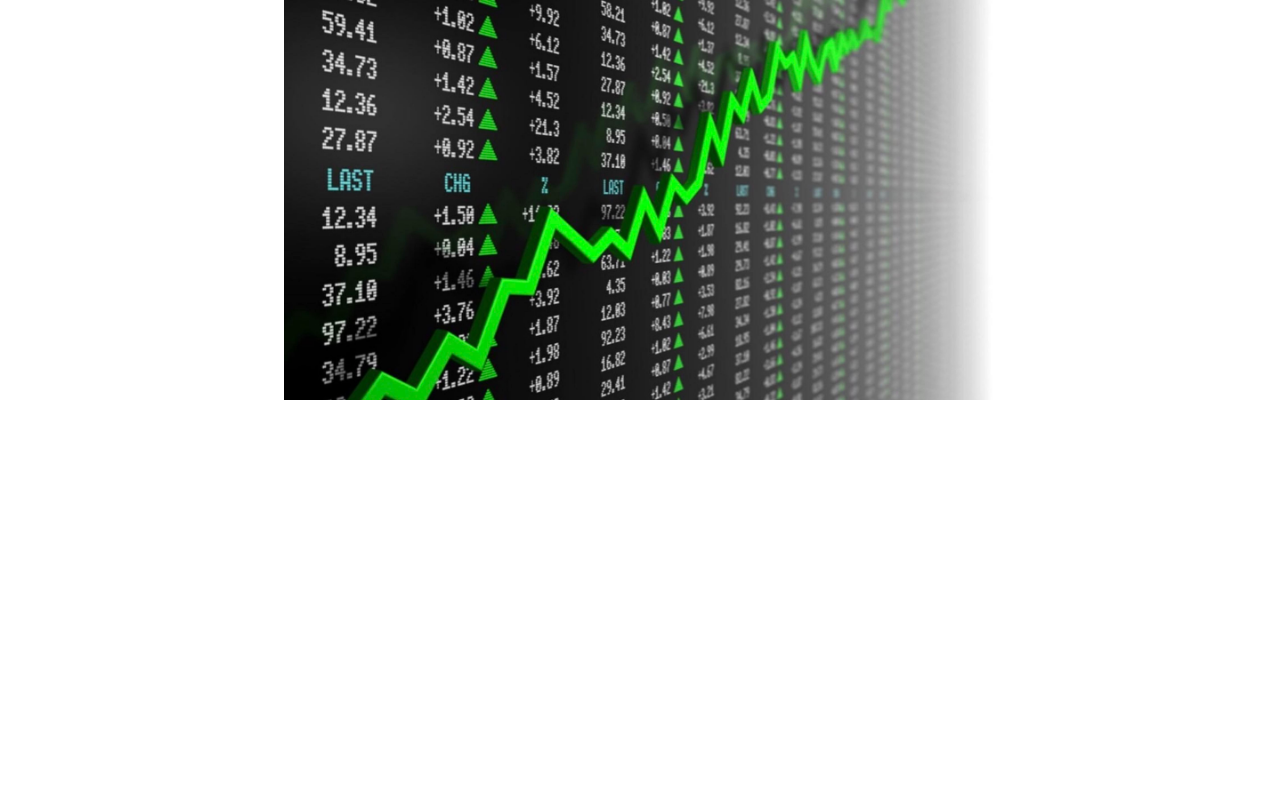
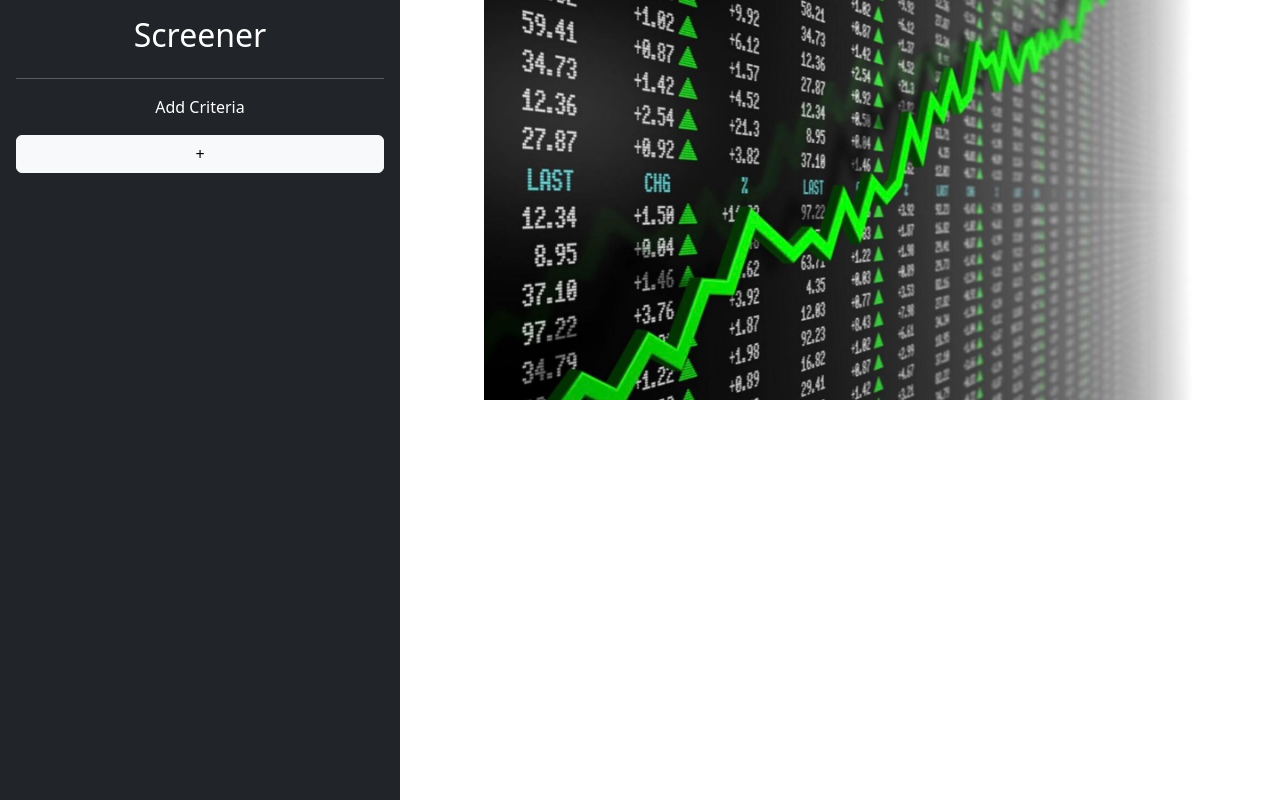
Before and after one commit to JustinWoo20/stock-screener, a Flask app: page /screener in a window 1280 px wide. Shown: the part 72-872 px from the top of the page. Before the commit the page ends 472 px from the top, so only its background shows below. Run offline with Flask 3, Linux system fonts and the light colour scheme.

Commit message:
start website outline

```diff
--- a/static/css/styles.css
+++ b/static/css/styles.css
@@ -1,6 +1,12 @@
-.img-container {
-    max-width: 75vw;
-    margin: 0 auto;
+.main-container {
+    display: flex;
+}
+
+.screener-header {
+    text-align: center;
+}
+
+.add {
     text-align: center;
 }
 
--- a/templates/screener.html
+++ b/templates/screener.html
@@ -19,7 +19,15 @@
             </ul>
         </header>
     </div>
-    <div class="img-container">
+    <div class="main-container">
+        <div class="d-flex flex-column flex-shrink-0 p-3 text-bg-dark" style="width: 400px; height: 100vh;">
+            <h2 class="screener-header">Screener</h2>
+            <hr>
+            <p class="add">Add Criteria</p>
+            <button class="btn btn-light align-items-center" type="button" style="text-align: center">
+                +
+            </button>
+        </div>
         <img src="{{ url_for('static', filename='stocks.jpg') }}" class="stock-img" alt="Stock chart image">
     </div>
     <script src="https://cdn.jsdelivr.net/npm/bootstrap@5.3.8/dist/js/bootstrap.bundle.min.js"
```
